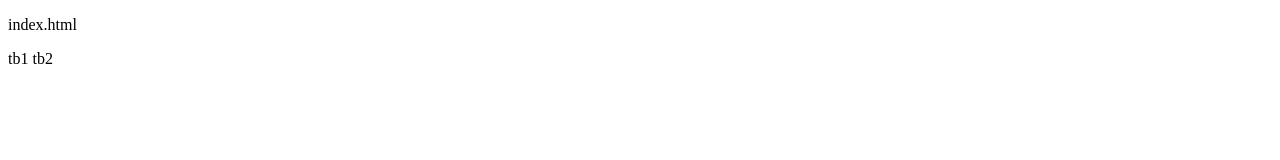
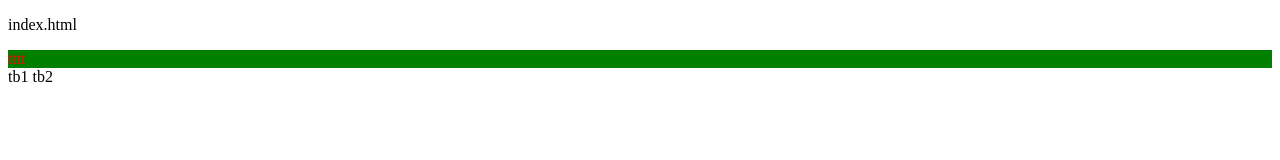
Before and after one commit to qkrwoghsla12/test, a plain HTML site: page index.html in a window 1280 px wide. Drawn offline with Linux system fonts and the light colour scheme.

Commit message:
added css

```diff
--- a/index.html
+++ b/index.html
@@ -1,7 +1,14 @@
 <!DOCTYPE html>
 <html>
+<style>
+	div{
+		color:red;
+		background:green;
+	}
+</style>
 <body>
 	<p>index.html</p>
+	<div>tttt</div>
 	<table>
 		<tb>tb1
 		</tb>
```
